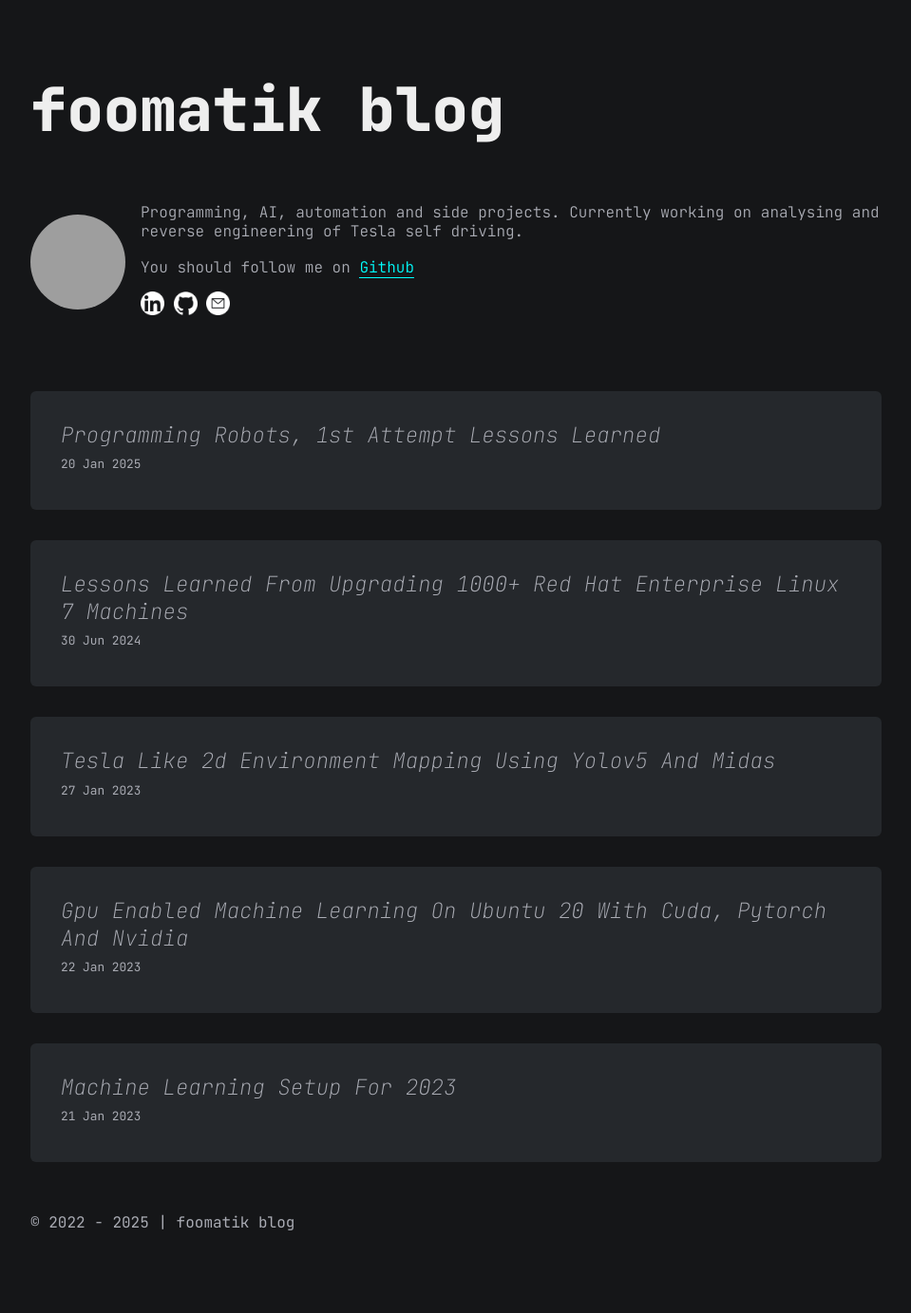
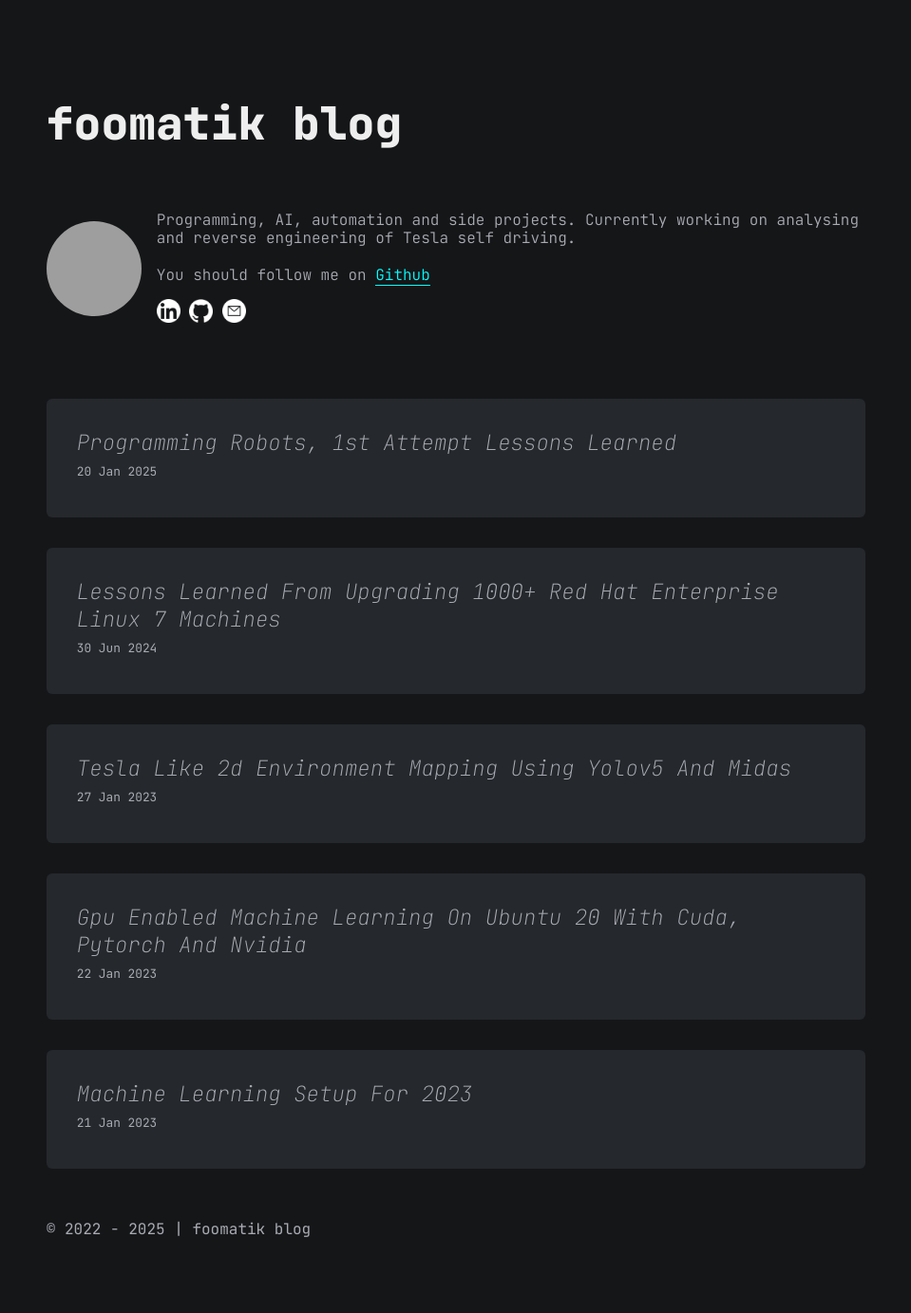
Before and after one commit to wjan/wjan.github.io, a Jekyll site: the page built from index.md, in a window 1280 px wide. Shown: the whole page at 95% size, without its empty margins (160-1119 px from the left). Built offline with Jekyll 4.4.1, drawn with Linux system fonts in a browser that asks for light colours; before the commit the page ends 1352 px from its top, so only the background shows below that; grey boxes are pictures that could not be loaded.

Commit message:
1st robot attempt

```diff
--- a/assets/css/blog.css
+++ b/assets/css/blog.css
@@ -41,7 +41,6 @@ header .site-title {
 }
 main {
   margin: 0 auto;
-  max-width: 70%;
   padding: 3rem 0;
 }
 
@@ -128,12 +127,27 @@ main {
 }
 /* media query */
 
+@media screen and (min-width: 750px) {
+  body {
+    padding: 1.5rem;
+  }
+  header .site-title {
+    font-size: 3rem;
+  }
+  main {
+    max-width: 70%;
+  }
+}
+
 @media screen and (max-width: 750px) {
   body {
     padding: 1.5rem;
   }
   header .site-title {
     font-size: 3rem;
+  }
+  main {
+    max-width: 100%;
   }
 }
 
```
